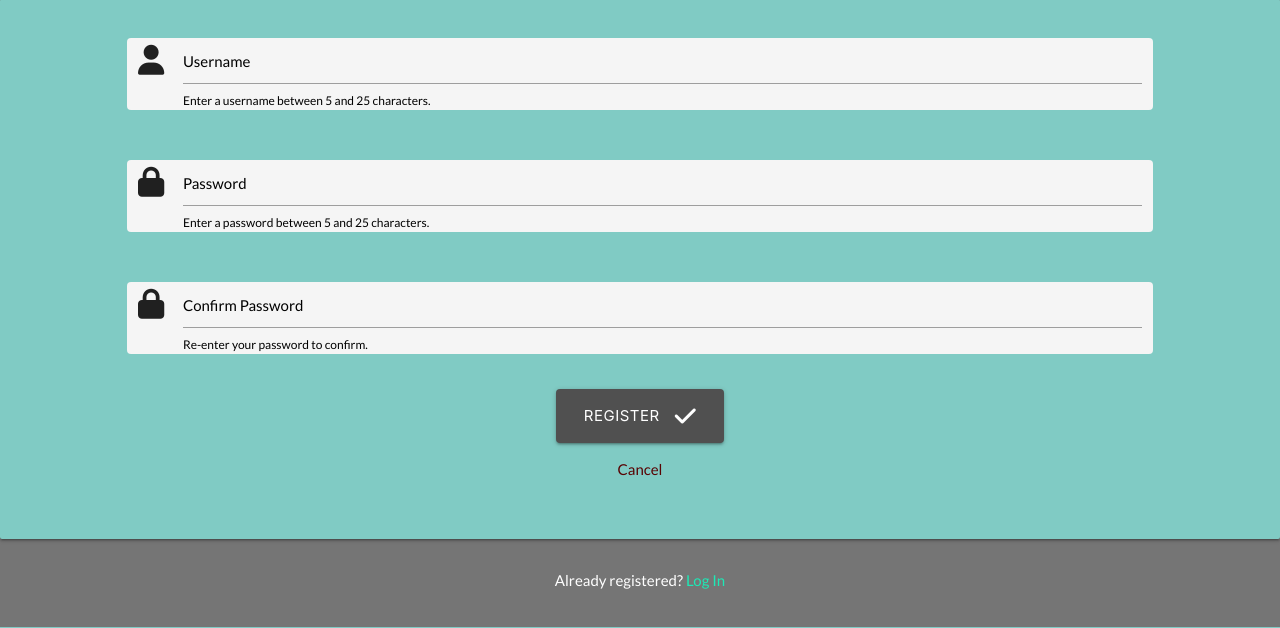
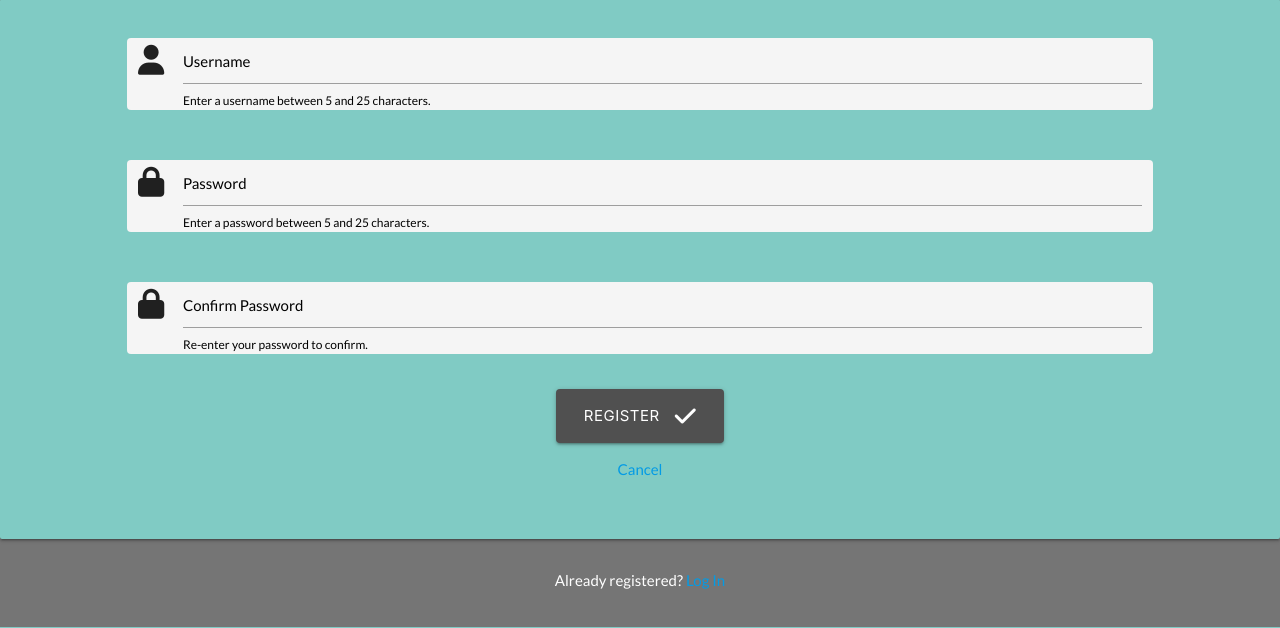
Before and after one commit to Cleg83/tool_db, a Flask app: page /register in a window 1280 px wide. Shown: the part 160-788 px from the top of the page. Run offline with Flask 3, Linux system fonts and the light colour scheme; some libraries are stand-ins or nearby versions.

Commit message:
Revert delete small class and create cancel-link class for cancel link and change register redirect link text to blue

```diff
--- a/tool_db/static/css/style.css
+++ b/tool_db/static/css/style.css
@@ -171,7 +171,7 @@ iframe:hover {
 }
 
 .delete-small {
-    color: #580303;
+    color: #c62828;
 }
 
 .card-image {
--- a/tool_db/templates/login.html
+++ b/tool_db/templates/login.html
@@ -37,7 +37,7 @@
                     Login <i class="fa-solid fa-check right" aria-hidden="true"></i>
                 </button>
                 <p>
-                    <a href="{{ url_for('home') }}" class="delete-small"
+                    <a href="{{ url_for('home') }}" class="cancel-link"
                         aria-label="Cancel and return to home page">
                         Cancel
                     </a>
@@ -52,7 +52,7 @@
     <div class="col s12">
         <p class="center-align white-text">
             Not yet registered?
-            <a href="{{ url_for('register') }}" class="teal-text text-accent-3" aria-label="Register for a new account">
+            <a href="{{ url_for('register') }}" class="light-blue-text text-darken-1" aria-label="Register for a new account">
                 Register
             </a>
         </p>
--- a/tool_db/templates/register.html
+++ b/tool_db/templates/register.html
@@ -43,7 +43,7 @@
                     Register <i class="fa-solid fa-check right" aria-hidden="true"></i>
                 </button>
                 <p>
-                    <a href="{{ url_for('home') }}" class="delete-small"
+                    <a href="{{ url_for('home') }}" class="cancel-link"
                         aria-label="Cancel and return to home page">
                         Cancel
                     </a>
@@ -57,7 +57,7 @@
     <div class="col s12">
         <p class="center-align white-text">
             Already registered?
-            <a href="{{ url_for('login') }}" class="teal-text text-accent-3" aria-label="Log In">Log In</a>
+            <a href="{{ url_for('login') }}" class="light-blue-text text-darken-1" aria-label="Log In">Log In</a>
         </p>
     </div>
 </div>
```
